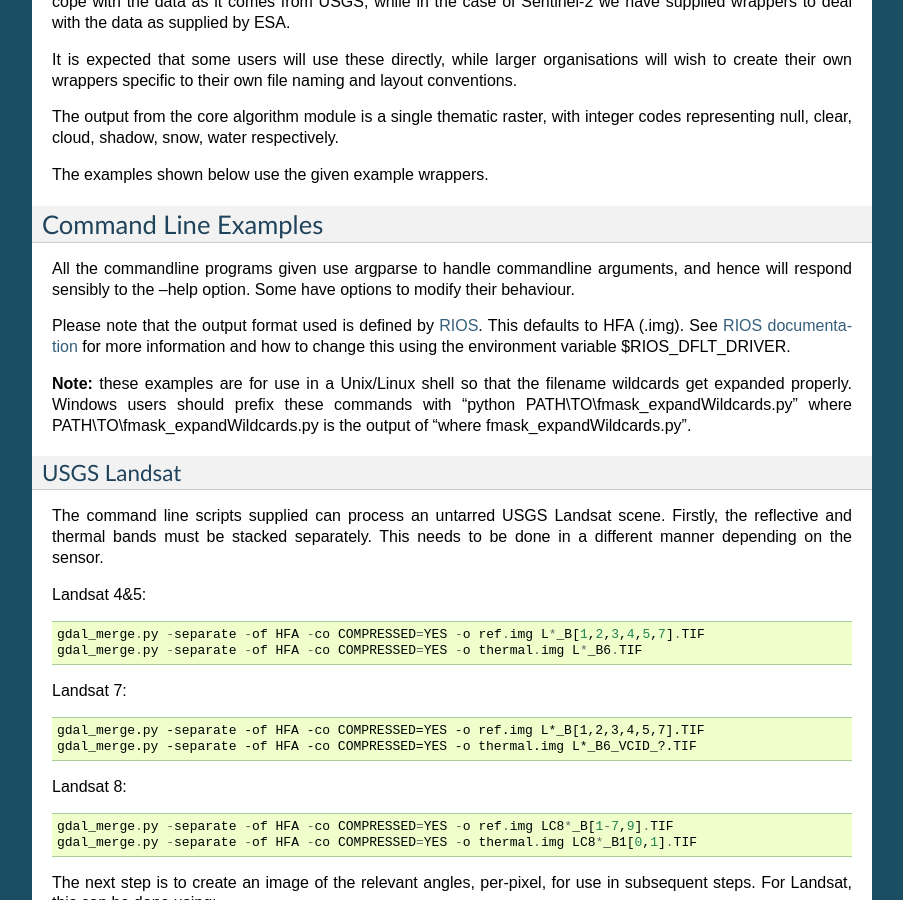
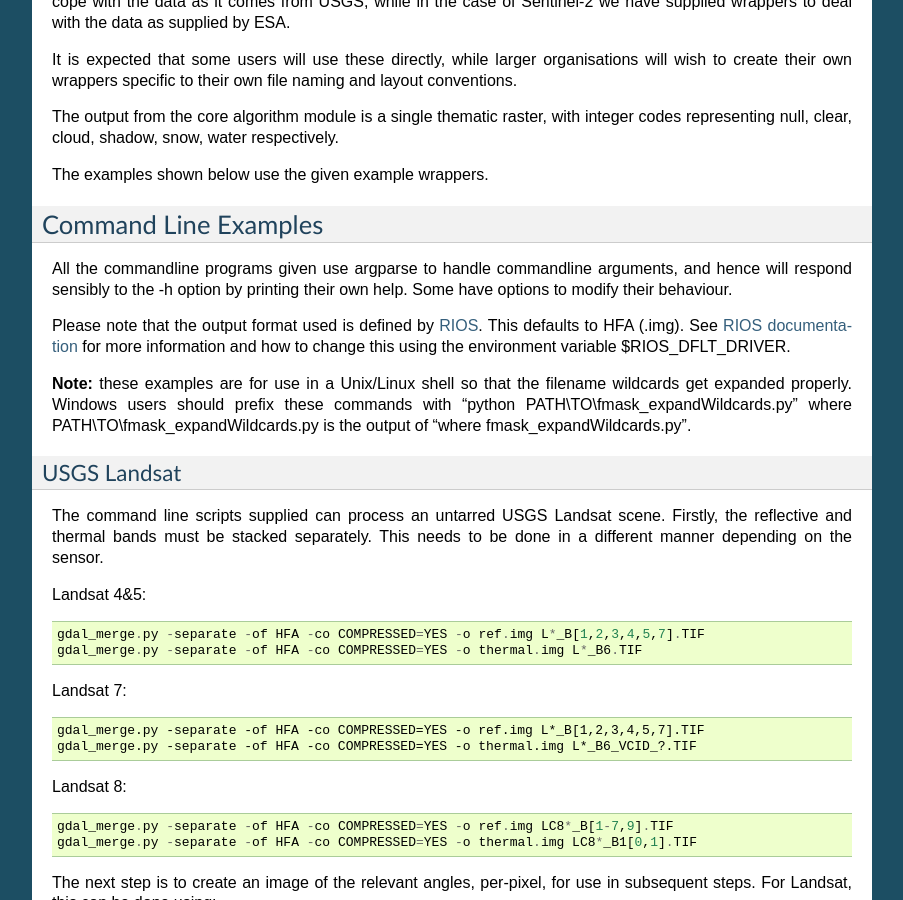
Before and after one commit to ubarsc/python-fmask, a Sphinx documentation site: the page built from doc/source/index.rst, in a window 1280 px wide and 900 px high, scrolled down 737 px. Shown: the whole window, without its empty margins (198-1101 px from the left). Built offline with Sphinx 7.4.7, drawn with Linux system fonts in a browser that asks for light colours; formulas are drawn with MathJax 3.

Commit message:
Gave up, and re-worded without '--'. Sigh......

```diff
--- a/doc/source/index.rst
+++ b/doc/source/index.rst
@@ -56,7 +56,8 @@
 ---------------------
 
 All the commandline programs given use argparse to handle commandline arguments, and hence will
-respond sensibly to the --\ help option. Some have options to modify their behaviour.
+respond sensibly to the -h option by printing their own help.
+Some have options to modify their behaviour.
 
 Please note that the output format used is defined by `RIOS <http://rioshome.org/>`_. This defaults to HFA (.img).
 See `RIOS documentation <http://rioshome.org/rios_imagewriter.html#rios.imagewriter.setDefaultDriver>`_
```
